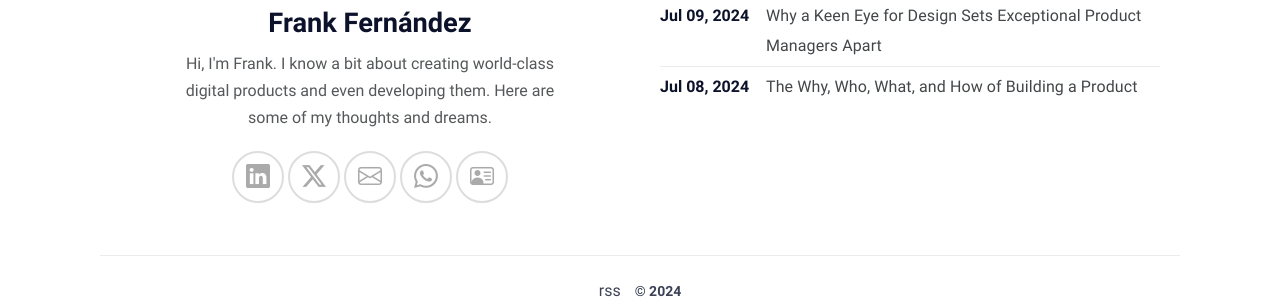
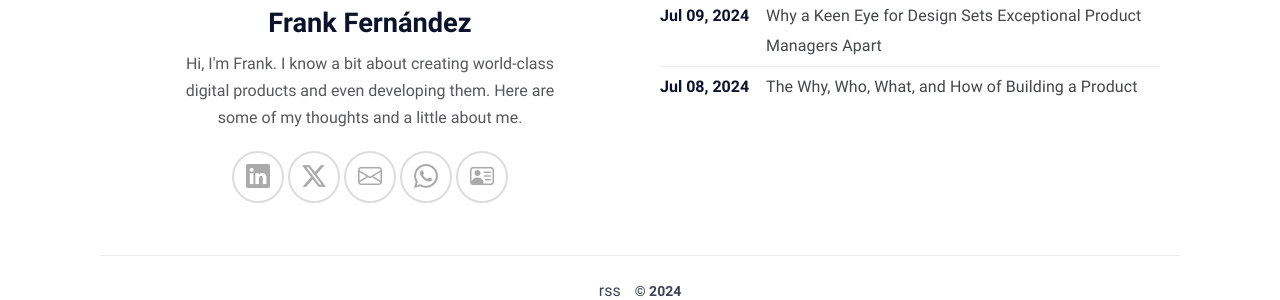
Before and after one commit to frafdez/blog, a Jekyll site: the page built from index.md, in a window 1280 px wide. Shown: the part 267-567 px from the top of the page. Built offline with Jekyll 4.4.1, drawn with Linux system fonts in a browser that asks for light colours.

Commit message:
New post

```diff
--- a/_config.yml
+++ b/_config.yml
@@ -21,7 +21,7 @@
 title: Frank Fernández - Product & Engineering
 email: fdezmero@gmail.com
 description: >- # this means to ignore newlines until "baseurl:"
-  Hi, I'm Frank. I know a bit about creating world-class digital products and even developing them. Here are some of my thoughts and dreams.
+  Hi, I'm Frank. I know a bit about creating world-class digital products and even developing them. Here are some of my thoughts and a little about me.
 baseurl: "" # the subpath of your site, e.g. /blog
 url: "https://frankfdez.com" # the base hostname & protocol for your site, e.g. http://example.com
 twitter_username: frank_fdez
@@ -35,7 +35,7 @@ mode: light # default theme "dark" | "light"
 author:
   name: Frank Fernández
   bio: >- # tell to the world
-    Hi, I'm Frank. I know a bit about creating world-class digital products and even developing them. Here are some of my thoughts and dreams.
+    Hi, I'm Frank. I know a bit about creating world-class digital products and even developing them. Here are some of my thoughts and a little about me.
   username: username # general username
   twitter: https://x.com/frank_fdez
   email: mailto:fdezmero@gmail.com
```
Also changed, not shown: 1 other file.
